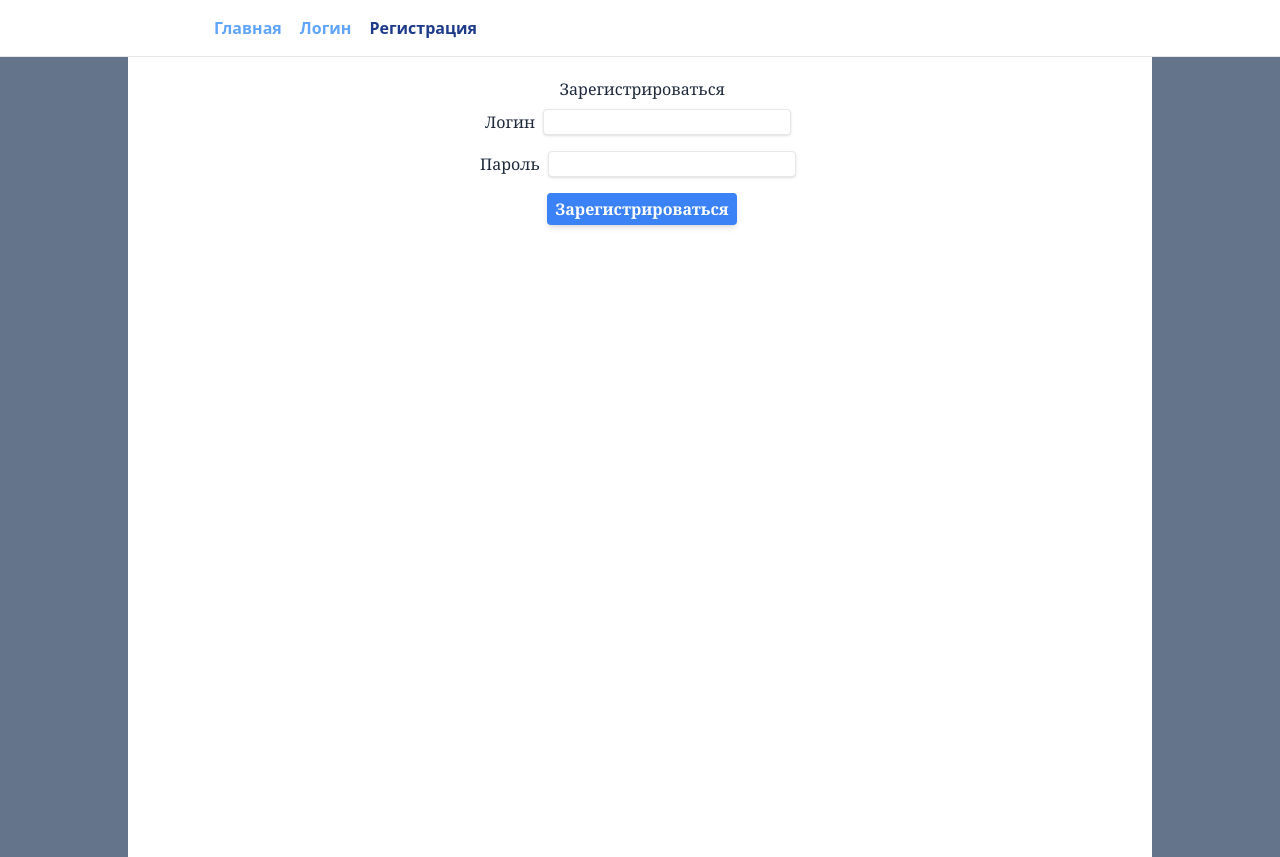
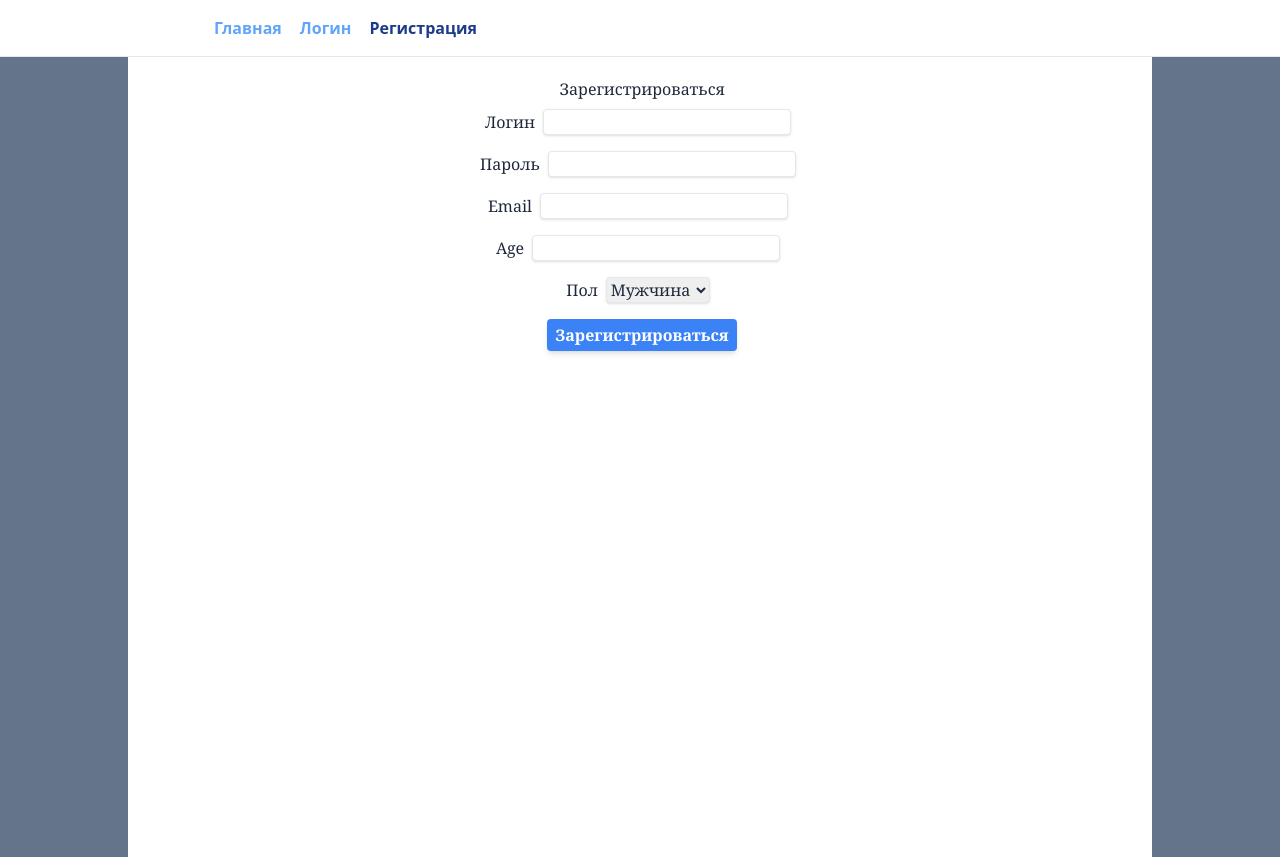
Before and after one commit to bakai-taalaibek/realestatesite, a React (Create React App) app in the folder client/: page /register in a window 1280 px wide. Built offline with nearby package versions, Linux system fonts and the light colour scheme.

Commit message:
Updated registration

```diff
--- a/client/src/components/Register.js
+++ b/client/src/components/Register.js
@@ -5,13 +5,16 @@ import adService from '../services/ads'
 const Register = () => {
   const [username, setUsername] = useState('')
   const [password, setPassword] = useState('')
+  const [email, setEmail] = useState('')
+  const [gender, setGender] = useState('MALE')
+  const [age, setAge] = useState('')
   const [user, setUser] = useState(null)
 
   const handleLogin = async (event) => {
     event.preventDefault()
     try {
       const user = await register({
-        username, password,
+        username, password, email, gender, age
       })
       setUser(user)
       setUsername('')
@@ -52,6 +55,39 @@ const Register = () => {
             onChange={({ target }) => setPassword(target.value)}
           />
         </div>
+        <div>
+          Email
+          <input
+            className={ formField }
+            type='text'
+            value={ email }
+            name='Email'
+            onChange={({ target }) => setEmail(target.value)}
+          />
+        </div>
+        <div>
+          Age
+          <input
+            className={ formField }
+            type='number'
+            value={ age }
+            name='age'
+            onChange={({ target }) => setAge(target.value)}
+          />
+        </div>
+        <div>
+          Пол
+          <select
+            className={ formField }
+            value={ gender }
+            onChange={({ target }) =>
+              setGender(target.value)
+            }
+          >
+            <option value="MALE">Мужчина</option>
+            <option value="FEMALE">Женщина</option>
+          </select>
+        </div>
         <button className={ button } type='submit'>Зарегистрироваться</button>
       </form>
     </div>
```
